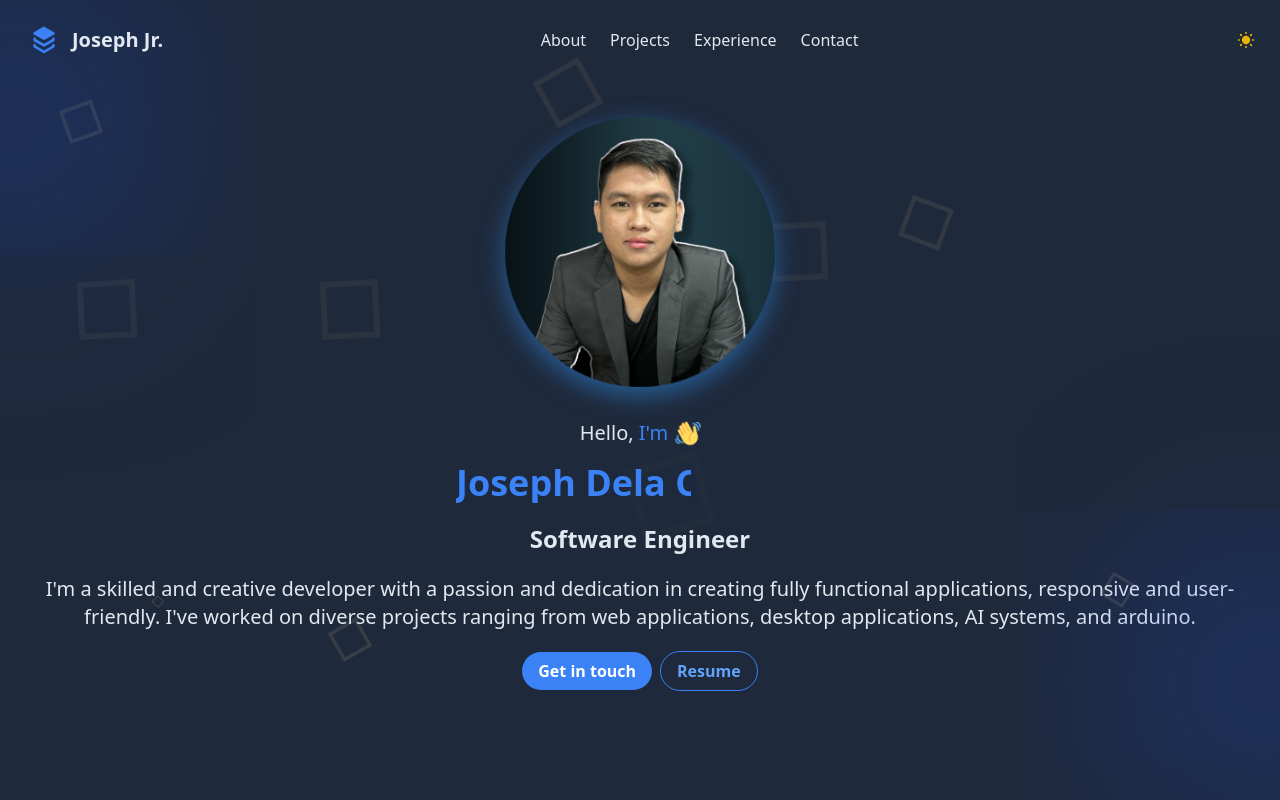
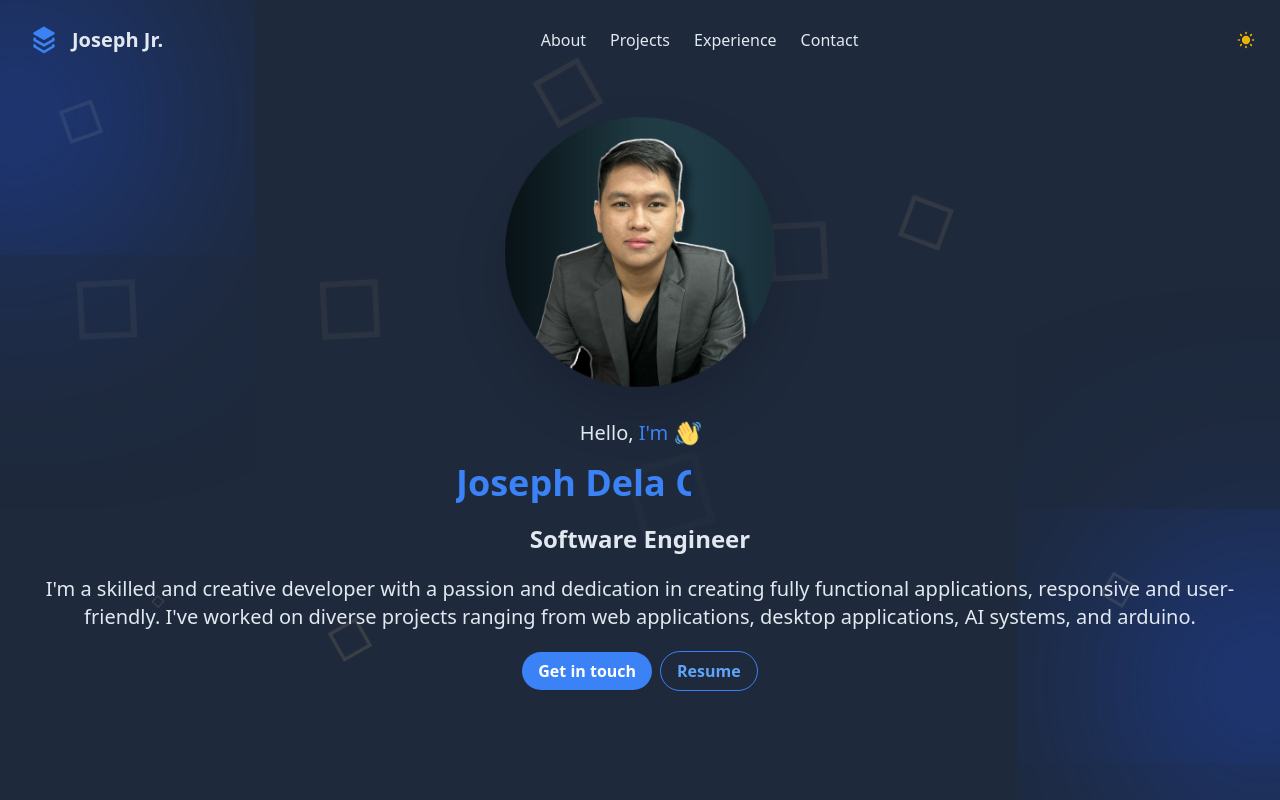
Before and after one commit to josephjrdlc21/josephjrdlc-portfolio, a Vue app: page / in a window 1280 px wide. Shown: the top 800 px of the page. Built offline with nearby package versions, Linux system fonts and the light colour scheme.

Commit message:
bagong update11

```diff
--- a/src/components/HomePage.vue
+++ b/src/components/HomePage.vue
@@ -44,14 +44,14 @@
 
   <section v-if="!isToggledProject" id="home" class="h-auto lg:h-screen flex flex-col md:flex-row md:items-center mx-auto px-4 mb-10 md:mb-0 md:mt-40 lg:mt-0" style="max-width: 1280px;">
     <div class="flex flex-col justify-between items-center gap-8 relative">
-      <span class="absolute top-0 left-0" style="box-shadow: 0 0 1000px 70px #1d4ed8;"></span>
-      <span class="absolute bottom-0 right-0" style="box-shadow: 0 0 1000px 70px #1d4ed8;"></span>
-      <div class="mx-auto">
-        <img src="../assets/profile22.png" alt="Profile Image" class="mx-auto cursor-pointer
+      <span class="absolute top-0 left-0" style="box-shadow: 0 0 1000px 100px #1d4ed8;"></span>
+      <span class="absolute bottom-0 right-0" style="box-shadow: 0 0 1000px 100px #1d4ed8;"></span>
+      <div class="mx-auto" v-motion-fade-visible>
+        <img src="../assets/profile22.png" alt="Profile Image" class="mx-auto cursor-pointer drop-shadow-2xl
         h-[220px] w-[220px] md:w-[250px] md:h-[250px] lg:w-[260px]
-        lg:h-[260px] xl:w-[270px] xl:h-[270px] 2xl:w-[300px] 2xl:h-[300px]" style="filter: drop-shadow(0 8px 12px rgba(43, 108, 176, 0.8)); -webkit-filter: drop-shadow(0 8px 12px rgba(43, 108, 176, 0.8));">
+        lg:h-[260px] xl:w-[270px] xl:h-[270px] 2xl:w-[300px] 2xl:h-[300px]">
       </div>
-      <div class="text-center mx-auto">
+      <div class="text-center mx-auto" v-motion-fade-visible>
         <div class="flex flex-row justify-center items-center mb-4 gap-2">
           <p class="text-lg md:text-xl font-medium dark:text-slate-200">Hello, <span class="text-blue-800 dark:text-blue-500">I'm</span></p>
           <div class="w-6 h-6">
@@ -489,8 +489,8 @@
   </section>
 
   <section v-if="!isToggledProject" id="experience" class="h-auto mx-auto px-4 mt-10 md:mt-40 mb-10 relative" style="max-width: 1280px;">
-    <span class="absolute top-0 left-0" style="box-shadow: 0 0 1000px 70px #1d4ed8;"></span>
-    <span class="absolute bottom-0 right-0" style="box-shadow: 0 0 1000px 70px #1d4ed8;"></span>
+    <span class="absolute top-0 left-0" style="box-shadow: 0 0 1000px 100px #1d4ed8;"></span>
+    <span class="absolute bottom-0 right-0" style="box-shadow: 0 0 1000px 100px #1d4ed8;"></span>
     <h3 class="text-center block mb-10 text-4xl font-semibold leading-snug tracking-normal text-blue-800 dark:text-blue-500" v-motion-fade-visible>Experience</h3>
     <div class="grid grid-cols-1 max-w-3xl mx-auto" v-motion-pop-visible>
       <div class="relative p-4 rounded-lg shadow-lg bg-white dark:bg-slate-600 z-10 overflow-hidden">
```
